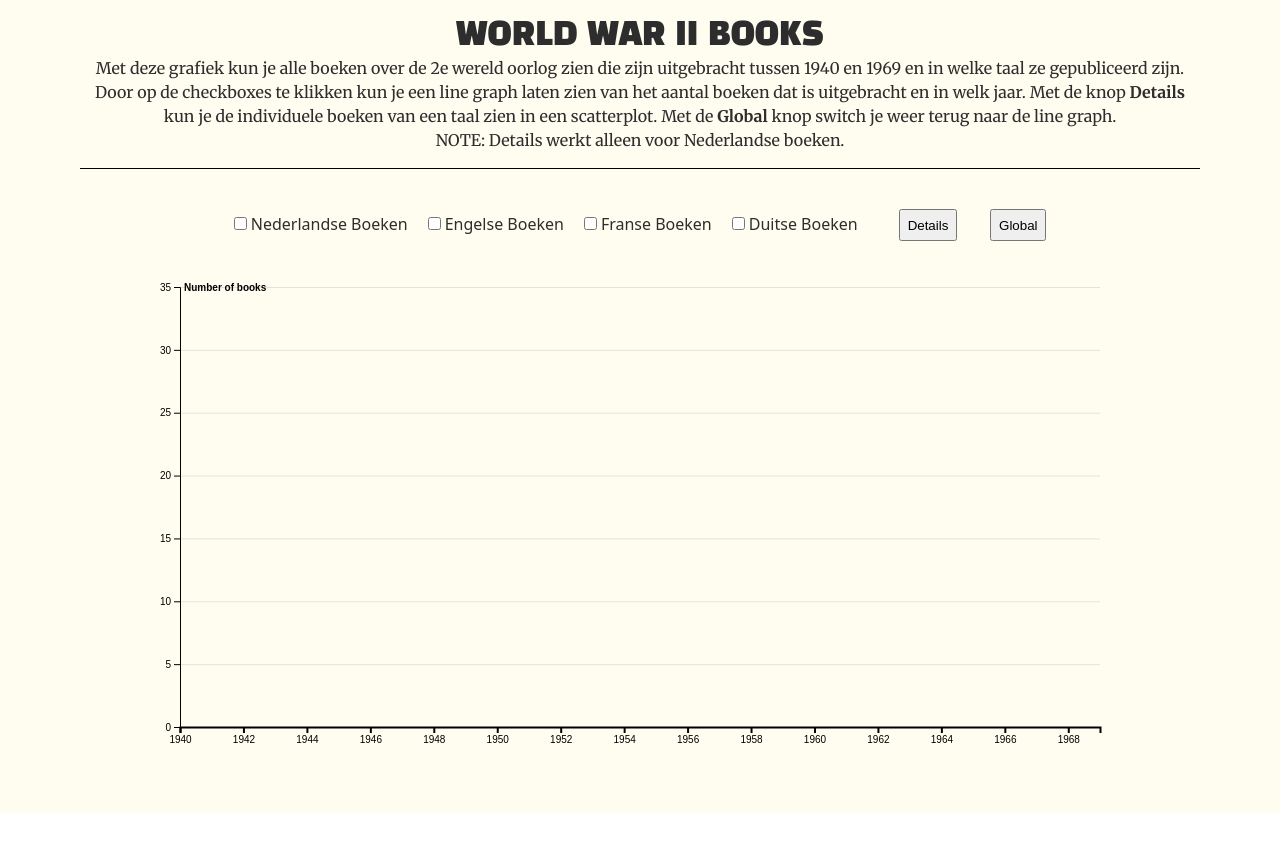
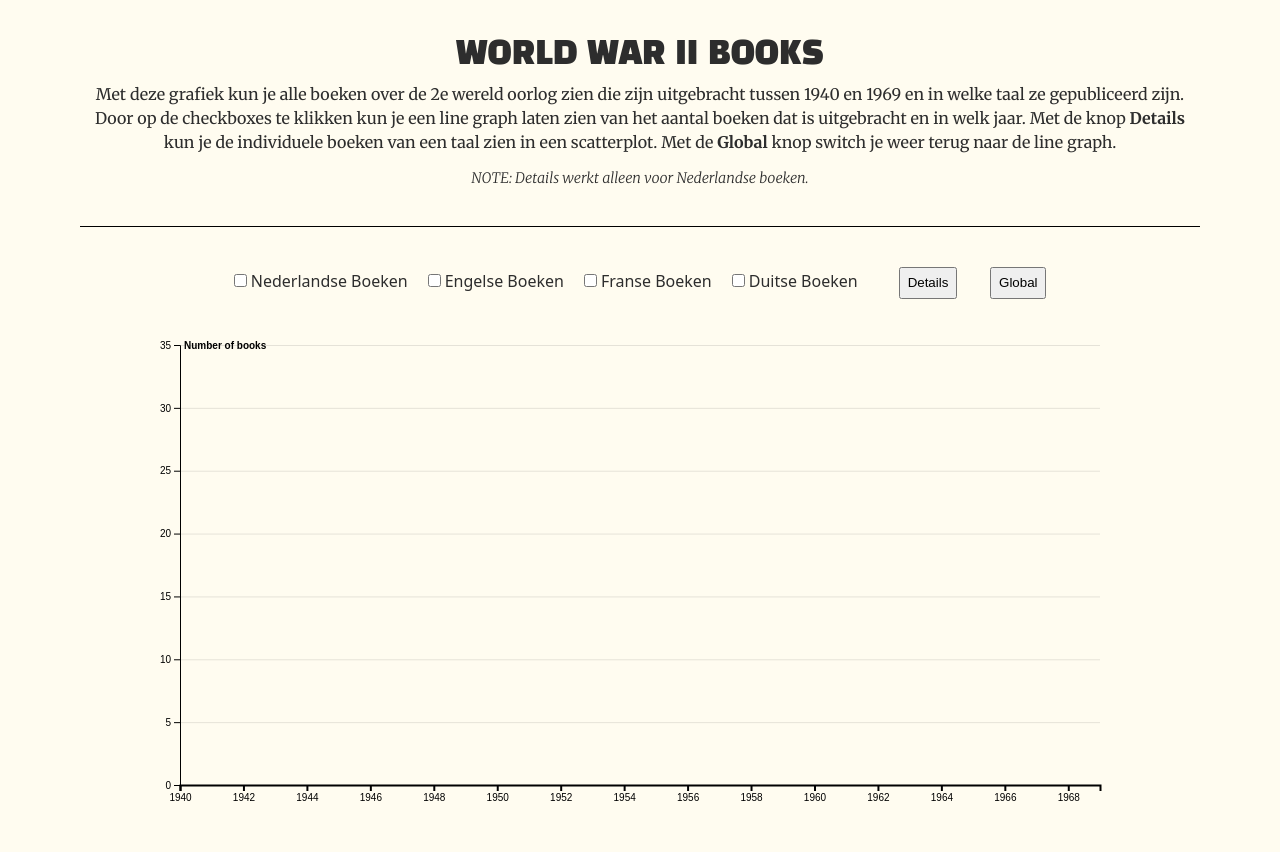
Before and after one commit to BasPieren/frontend-data, a website: page index.html in a window 1280 px wide. Before the commit the page ends 813 px from the top, so only its background shows below. Drawn offline with nearby package versions, Linux system fonts and the light colour scheme.

Commit message:
style.css | Edit | Added note text style

```diff
--- a/css/style.css
+++ b/css/style.css
@@ -1,4 +1,4 @@
-@import url('https://fonts.googleapis.com/css?family=Black+Han+Sans|Merriweather:300,400,700,900');
+@import url('https://fonts.googleapis.com/css?family=Black+Han+Sans|Merriweather:300,300i,400,400i,700,700i,900,900i');
 
 /* --------- GLOBAL --------- */
 
@@ -14,6 +14,7 @@ main{
 }
 
 h1{
+  margin: 0.6em 0 0.2em 0;
   font-family: 'Black Han Sans', sans-serif;
   color: #2d2d2d;
   font-size: 2em;
@@ -33,6 +34,14 @@ a{
 
 span{
   font-weight: bold;
+}
+
+.note{
+  margin: 1em 0 2.5em 0;
+  font-family: 'Merriweather', serif;
+  font-size: 0.9em;
+  font-weight: 300;
+  font-style: italic;
 }
 
 .divider{
```
